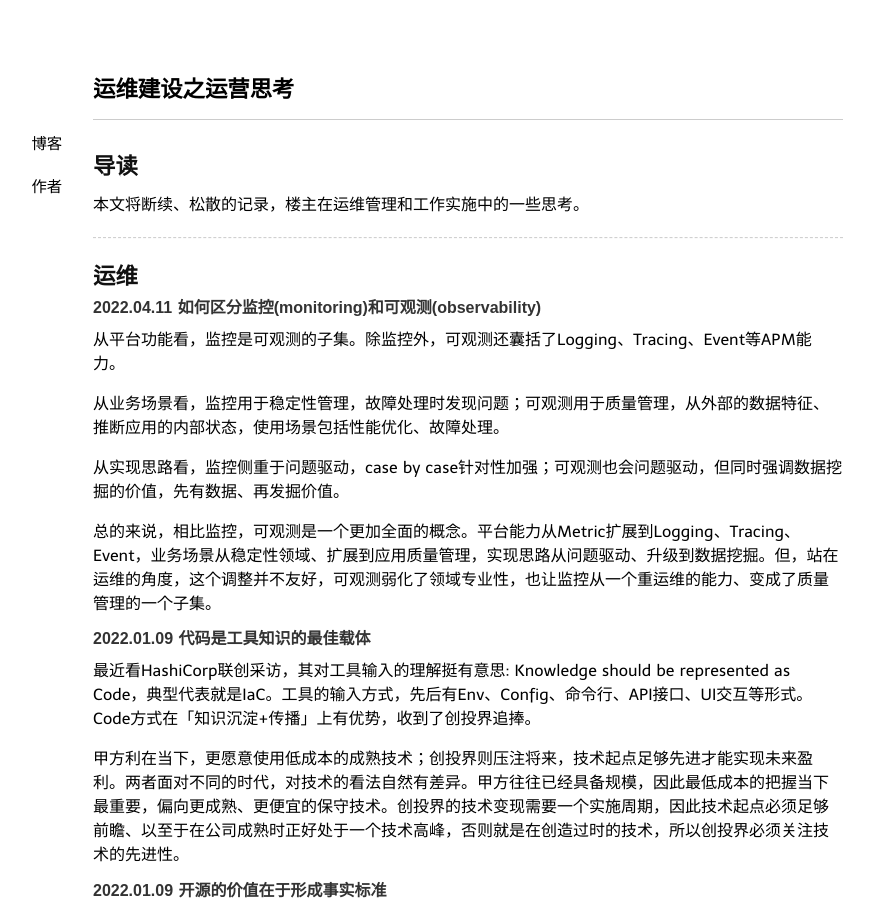
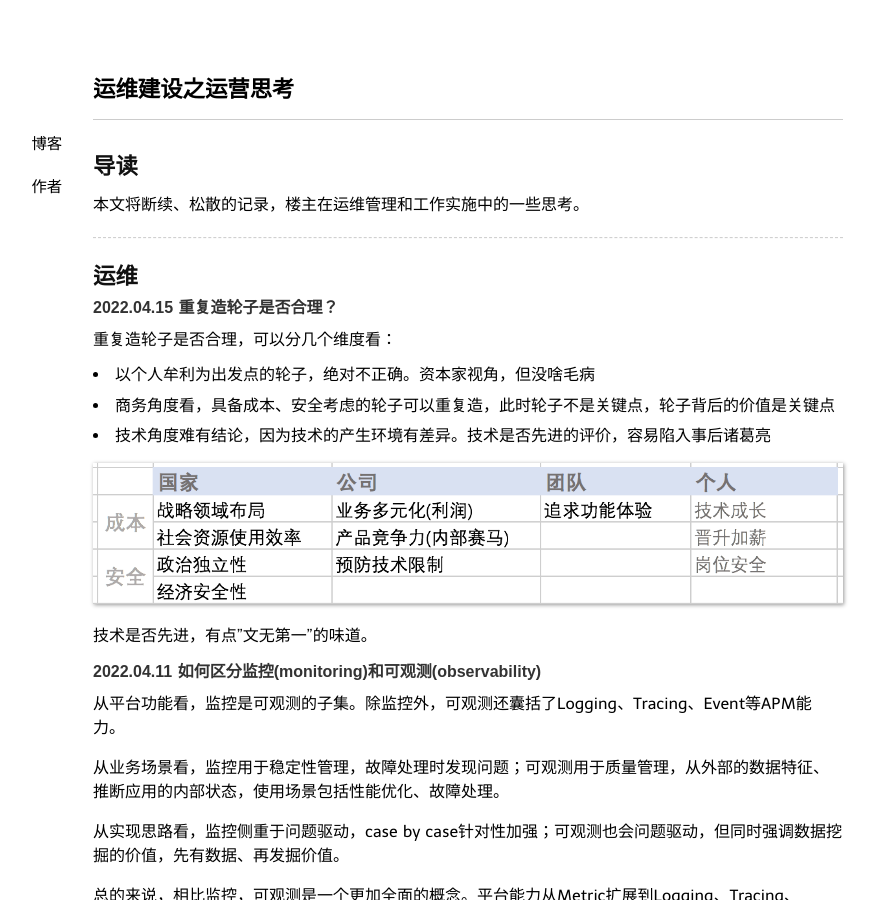
Before and after one commit to niean/niean.github.io, a Jekyll site: the page built from _posts/2020-03-15-op-tb.markdown, in a window 1280 px wide and 900 px high. Shown: the whole window, without its empty margins (172-1049 px from the left). Built offline with Jekyll 4.4.1, drawn with Linux system fonts in a browser that asks for light colours; comment, search, counter and statistics services are not loaded.

Commit message:
集中提交一次

```diff
--- a/_posts/2020-03-15-op-tb.markdown
+++ b/_posts/2020-03-15-op-tb.markdown
@@ -11,6 +11,18 @@ tags:
 
 ----
 ## 运维
+#### 2022.04.15 重复造轮子是否合理？
+重复造轮子是否合理，可以分几个维度看：
+
+- 以个人牟利为出发点的轮子，绝对不正确。资本家视角，但没啥毛病
+- 商务角度看，具备成本、安全考虑的轮子可以重复造，此时轮子不是关键点，轮子背后的价值是关键点
+- 技术角度难有结论，因为技术的产生环境有差异。技术是否先进的评价，容易陷入事后诸葛亮
+
+![pict.png](https://raw.githubusercontent.com/niean/niean.github.io/master/images/20200315/zaolunzi.png)
+
+技术是否先进，有点"文无第一"的味道。
+
+
 #### 2022.04.11 如何区分监控(monitoring)和可观测(observability)
 从平台功能看，监控是可观测的子集。除监控外，可观测还囊括了Logging、Tracing、Event等APM能力。
 
```
Also changed, not shown: images/20200315/zaolunzi.png (added), 3 other files.
